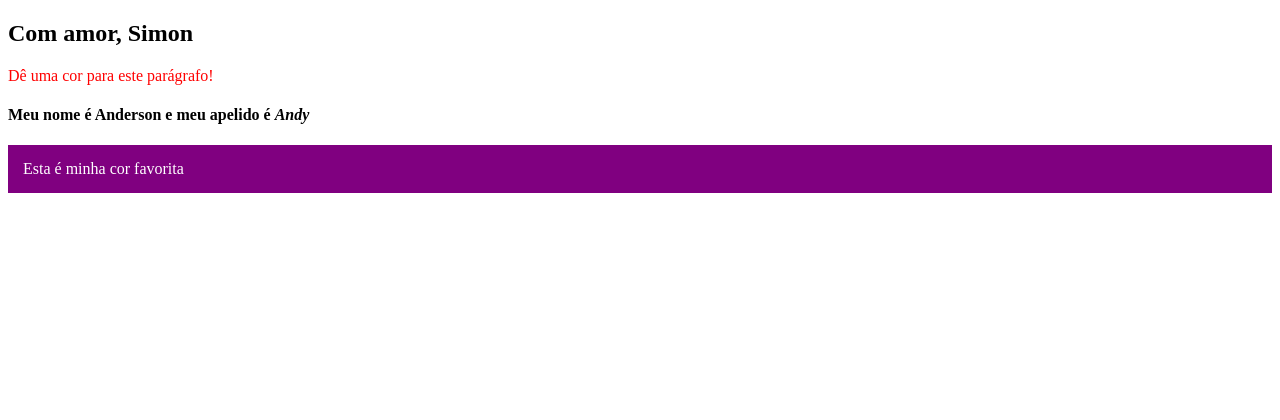
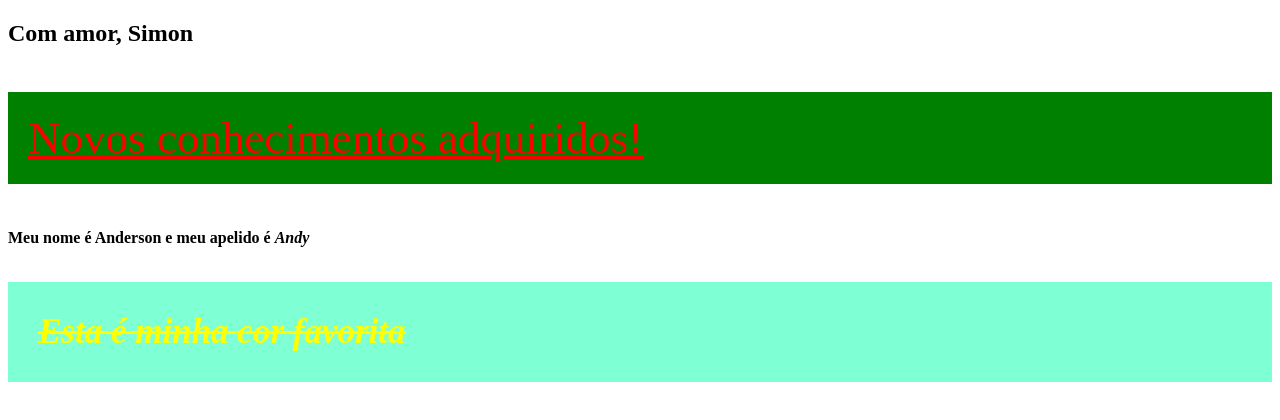
Before and after one commit to AndersonSilva94/trybe-exercises-fundamentals, a plain HTML site: page exercises/bloco_5/dia_1/conteudo1.html in a window 1280 px wide. Drawn offline with Linux system fonts and the light colour scheme.

Commit message:
conteúdo 1 - exercícios da aula (parte 2)

```diff
--- a/exercises/bloco_5/dia_1/conteudo1.html
+++ b/exercises/bloco_5/dia_1/conteudo1.html
@@ -1,4 +1,7 @@
 <!DOCTYPE html>
+<head>
+  <link rel="stylesheet" href="style.css">
+</head>
 <html>
   <body>
     <h2 id="page-title">Título</h2>
@@ -17,12 +20,26 @@
       //Questão 2
       let secondParagraph = document.getElementById("second-paragraph");
       secondParagraph.innerText = "Esta é minha cor favorita";
-      secondParagraph.style.color = "white";
+      /* secondParagraph.style.color = "white";
       secondParagraph.style.backgroundColor = "purple";
-      secondParagraph.style.padding = "15px";
+      secondParagraph.style.padding = "15px"; */
 
       //Questão 3
-      document.getElementById("subtitle").innerHTML = "Meu nome é <strong>Anderson</strong> e meu apelido é <em>Andy</em>"
+      document.getElementById("subtitle").innerHTML = "Meu nome é <strong>Anderson</strong> e meu apelido é <em>Andy</em>";
+
+      //Questão 4
+      document.getElementsByTagName("p")[0].className = "newStyle"
+      document.getElementsByTagName("p")[1].className = "newStyle2"
+
+      //Questão 5
+      document.getElementsByClassName("newStyle")[0].innerText = "Novos conhecimentos adquiridos!";
+      document.getElementsByClassName("newStyle2")[0].style.fontStyle = "italic";
+
+      //Questão 6
+      document.getElementsByClassName("newStyle")[0].style.fontSize = "45px"
+
+      //Questão 7
+      console.log(document.getElementsByTagName("h4"));
     </script>
   </body>
 </html>
--- /dev/null
+++ b/exercises/bloco_5/dia_1/style.css
@@ -0,0 +1,15 @@
+.newStyle {
+  font-size: 20px;
+  text-decoration: underline;
+  background-color: green;
+  padding: 20px;
+}
+
+.newStyle2 {
+  font-size: 35px;
+  color: yellow;
+  background-color: aquamarine;
+  padding: 30px;
+  text-decoration: line-through;
+  font-weight: bold;
+}
```
